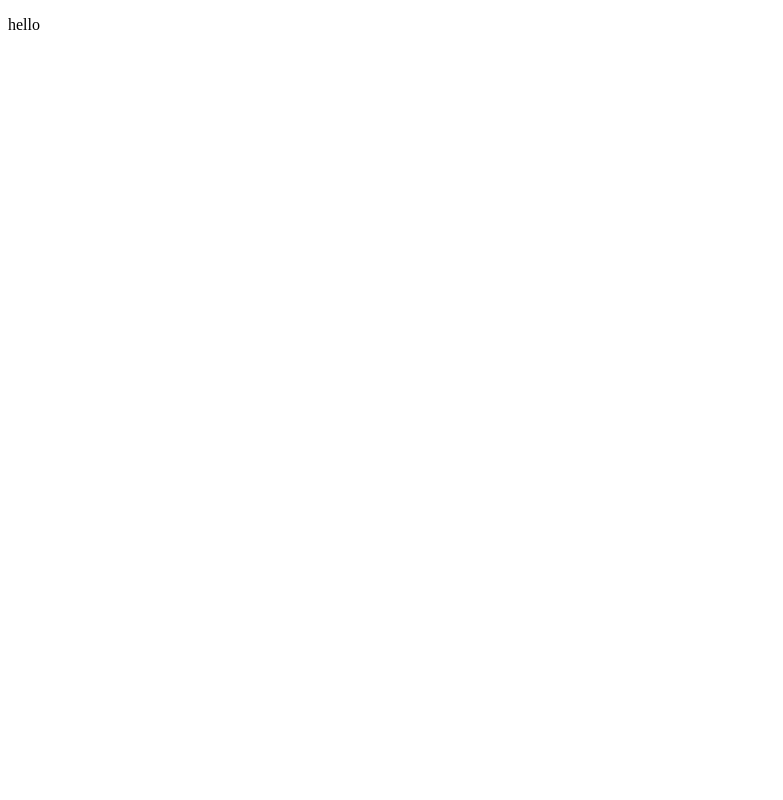
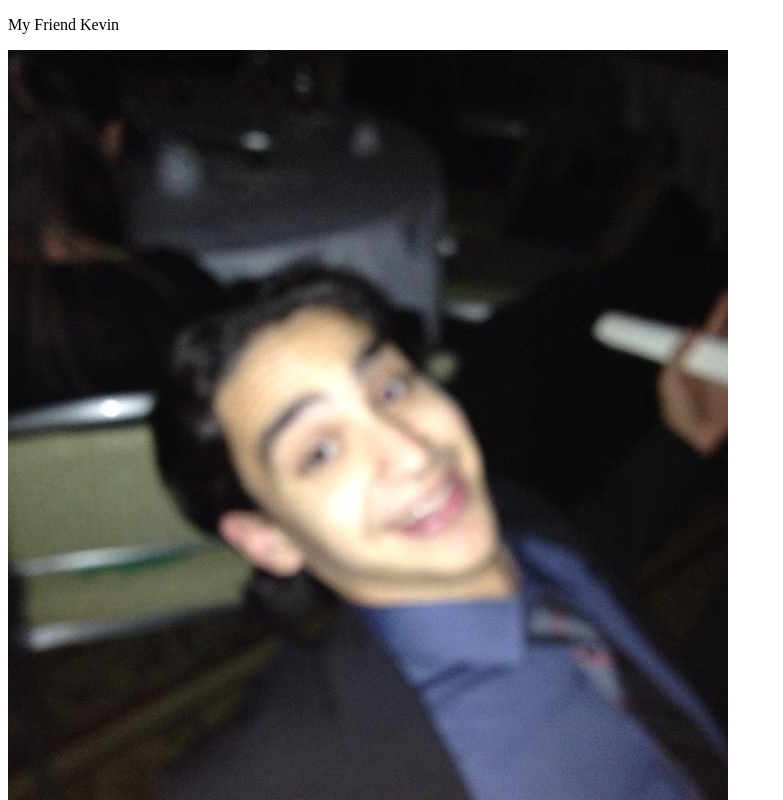
Before and after one commit to JackFleming48/jacksonfleming, a plain HTML site: page index.html in a window 1280 px wide. Shown: the top 800 px of the page, without its empty margins (0-783 px from the left). Drawn offline with Linux system fonts and the light colour scheme.

Commit message:
My friend kevin!

```diff
--- a/index.html
+++ b/index.html
@@ -6,6 +6,7 @@
     <title>Jackson Fleming</title>
 </head>
 <body>
-    <p>hello</p>
+    <p>My Friend Kevin</p>
+    <img src="images/young_kevin.jpg" alt="A picture of my friend Kevin">
 </body>
 </html>
```
Also changed, not shown: images/young_kevin.jpg (added).
